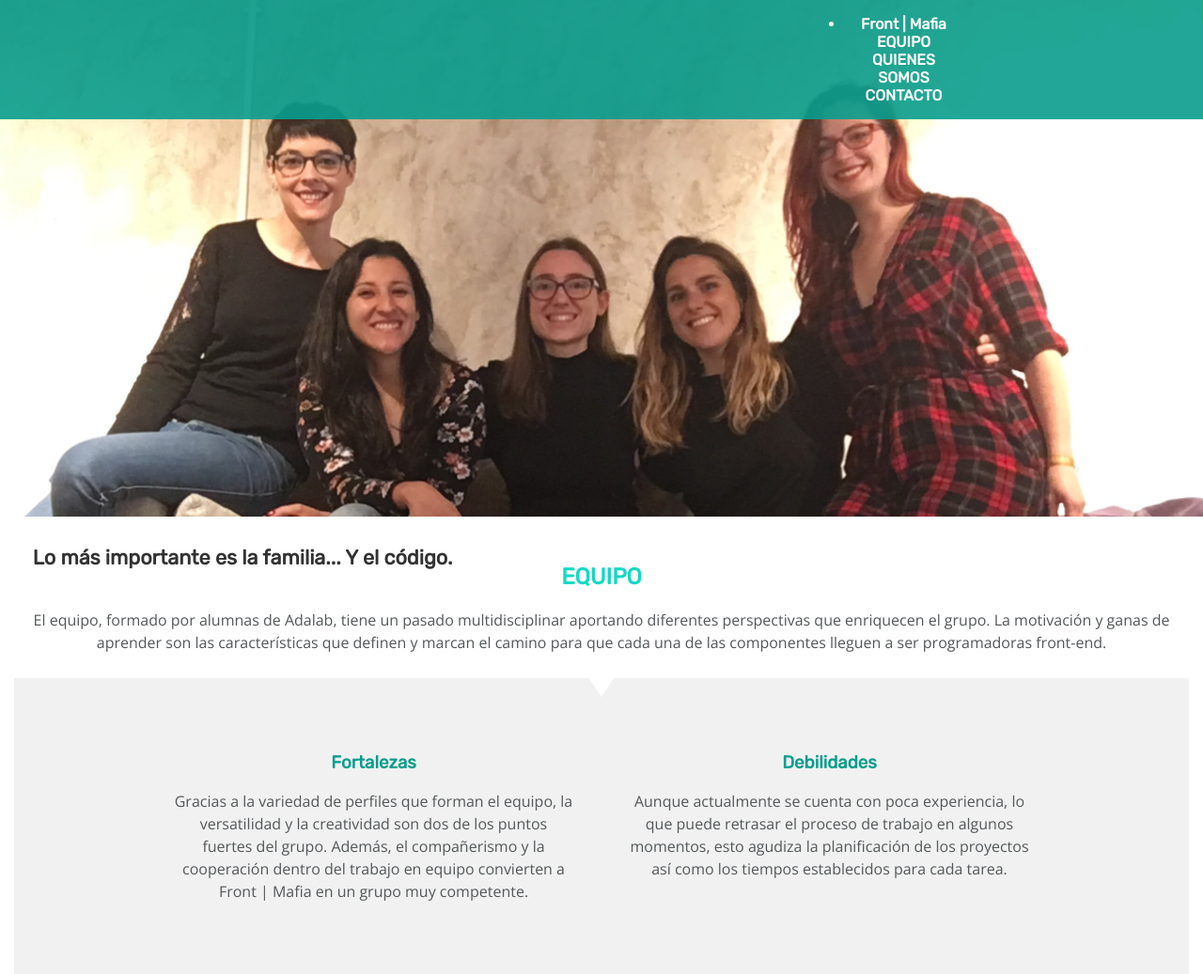
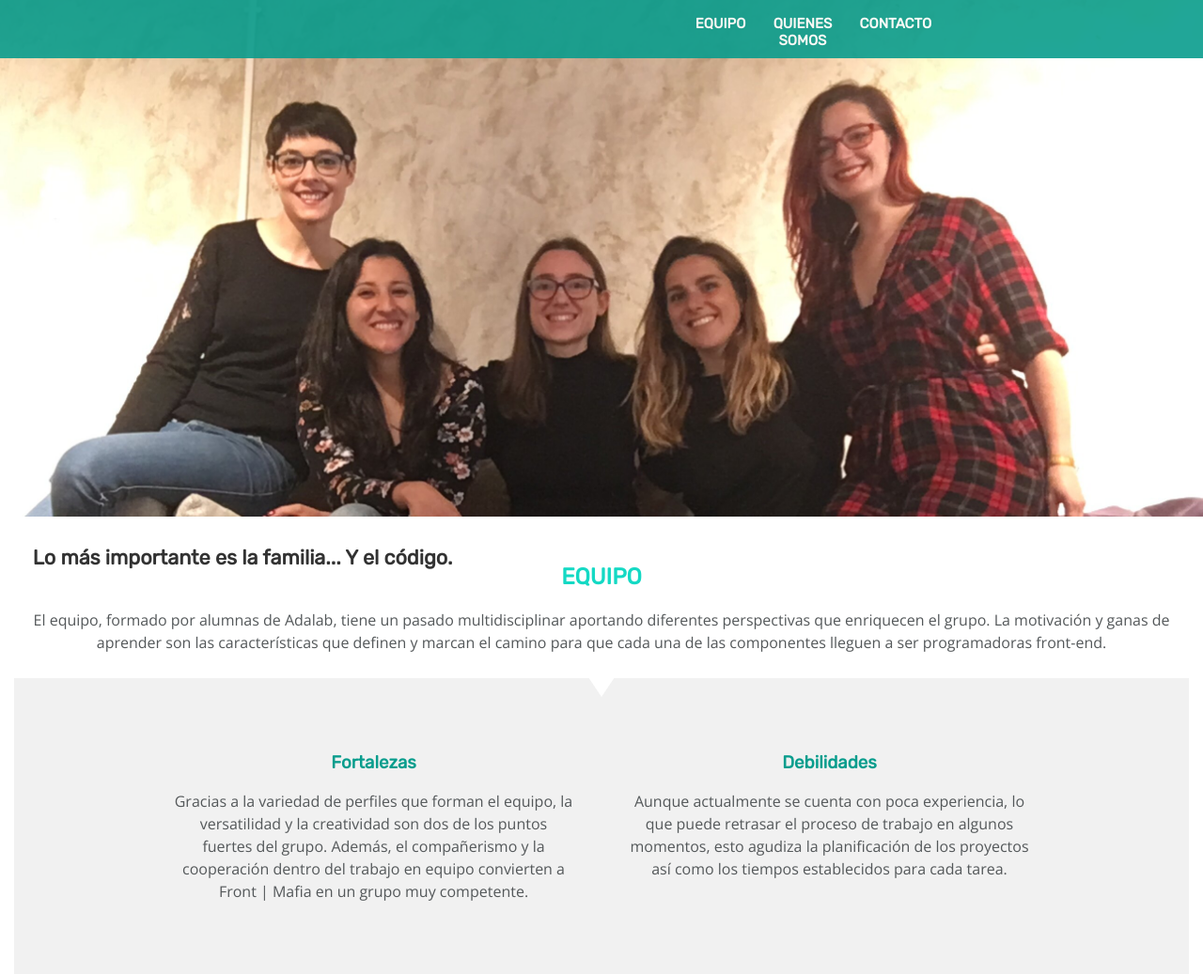
Before and after one commit to leireriel/my-first-front-end-project, a website: page public/index.html in a window 1280 px wide. Shown: the top 1037 px of the page at 94% size. Drawn offline with nearby package versions, Linux system fonts and the light colour scheme; files whose address does not match are found by name.

Commit message:
fix-header

```diff
--- a/_src/assets/scss/layout/_header.scss
+++ b/_src/assets/scss/layout/_header.scss
@@ -22,7 +22,6 @@
 
     @media all and (min-width: 768px) {display: none;}
     @media (min-width: 1200px) { display: none;}
-
 }
 
 .header_navbar {
@@ -34,8 +33,7 @@
     @media all and (min-width: 768px) {
         background-color: #099d8d;
         display: flex;
-        justify-content: space-between;
-        align-items: center;
+        justify-content: flex-end;
         padding-right: 40%; }
     @media (min-width: 1200px) {
         background-color: #099d8d;
@@ -46,17 +44,44 @@
 
 .header_navbar-list {
     display: flex;
-    justify-content: space-between;
+    justify-content: center;
+    padding-left: 0;
 
+    @media all and (min-width: 768px) {
+        justify-content: flex-start;}
 }
 
 .header_navbar_item {
     list-style: none;
+    justify-content: space-between;
+    font-size: 15px;
 
     @media all and (min-width: 768px) {
+        justify-content: flex-start;
         padding-left: 1%;
         padding-right: 1%;}
     @media (min-width: 1200px) {padding-left: 1%;}
+}
+
+.item1 {
+    width: 56px;
+    height: 30px;
+    padding-right: 15px;
+}
+
+.item2 {
+    width: 121px;
+    height: 30px;
+    padding-right: 15px;
+}
+
+.item3 {
+    width: 80px;
+    height: 30px;
+    @media all and (min-width: 768px) {
+        margin-right: 30px;}
+    @media (min-width: 1200px) {
+        margin-right: 30px;}
 }
 
 a {
@@ -65,15 +90,14 @@ a {
     text-decoration: none;
 }
 
-.header_navbar_name {
-
-    @media (min-width: 320px) and (max-width: 767px){
-        display: none;}
+.header_frontmafia {
 
     @media all and (min-width: 768px) {
         font-weight: bold;
-        justify-content: flex-start;}
+        justify-content: flex-start;
+    }
     @media (min-width: 1200px) {
         font-weight: bold;
-        align-self: flex-start;}
+        align-self: flex-start;
+    }
 }
--- a/public/index.html
+++ b/public/index.html
@@ -17,20 +17,19 @@
         <!--<header class="page__header">@@label</header>-->
         <header class="header">
             <div class="header_name">
-                 <h1>Front | Mafia</h1>
+                 <h1 class="header_frontmafia">Front | Mafia</h1>
 
             </div>
             <!-- Menú superior de navegación -->
             <nav class="header_navbar">
-                <ul>
-                    <li class="header_navbar_name">Front | Mafia</li>
-                    <li class="header_navbar_item"><a href="#team">EQUIPO</a>
+                <ul class="header_navbar-list">
+                    <li class="header_navbar_item item1"><a href="#team">EQUIPO</a>
 
                     </li>
-                    <li class="header_navbar_item"><a href="#who">QUIENES SOMOS</a>
+                    <li class="header_navbar_item item2"><a href="#who">QUIENES SOMOS</a>
 
                     </li>
-                    <li class="header_navbar_item"><a href="#">CONTACTO</a>
+                    <li class="header_navbar_item item3"><a href="#">CONTACTO</a>
 
                     </li>
                 </ul>
```
Also changed, not shown: _src/templates/partials/_header.html (+7 -6 lines), public/assets/css/main.css, 1 other file.
